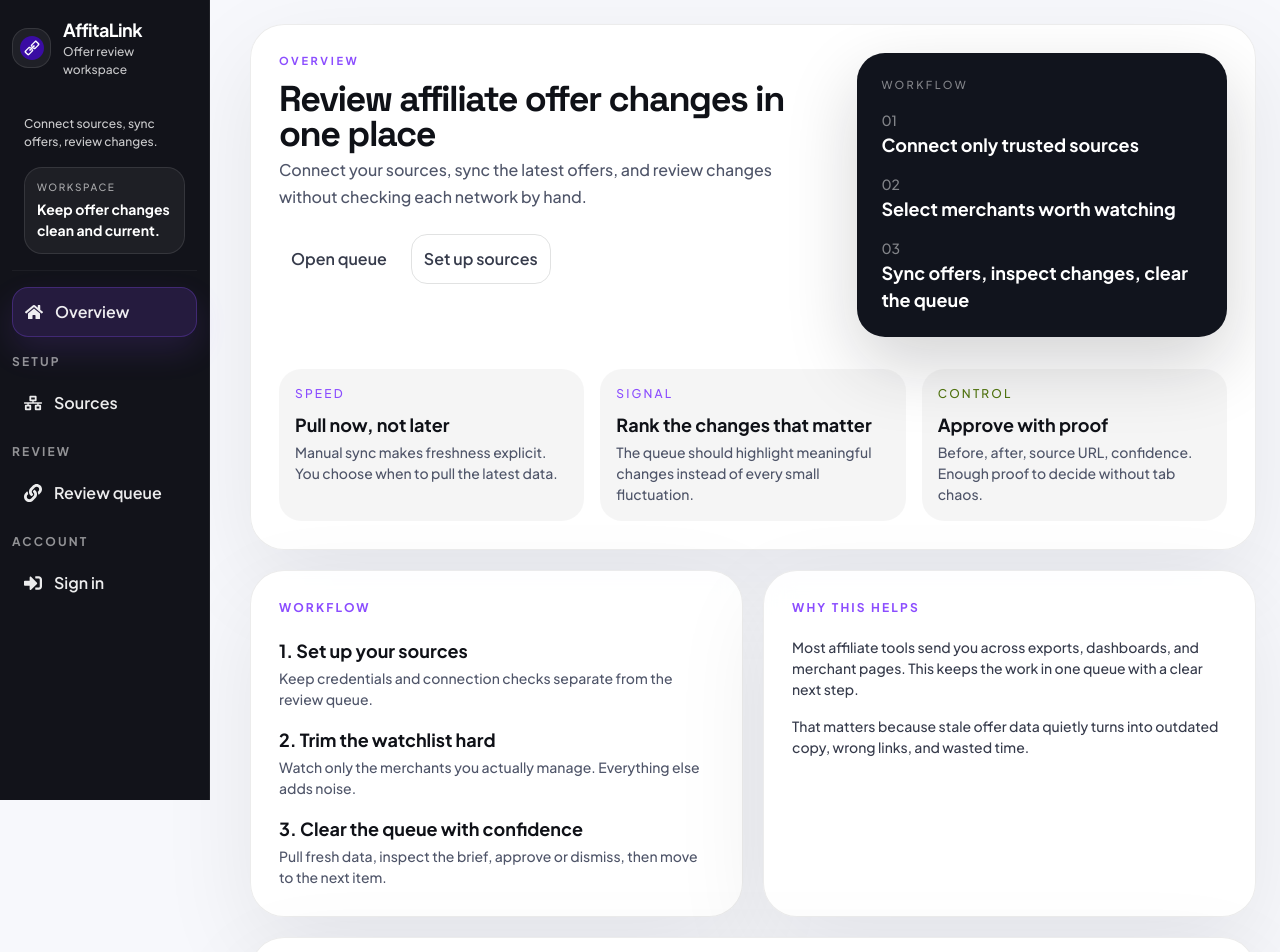
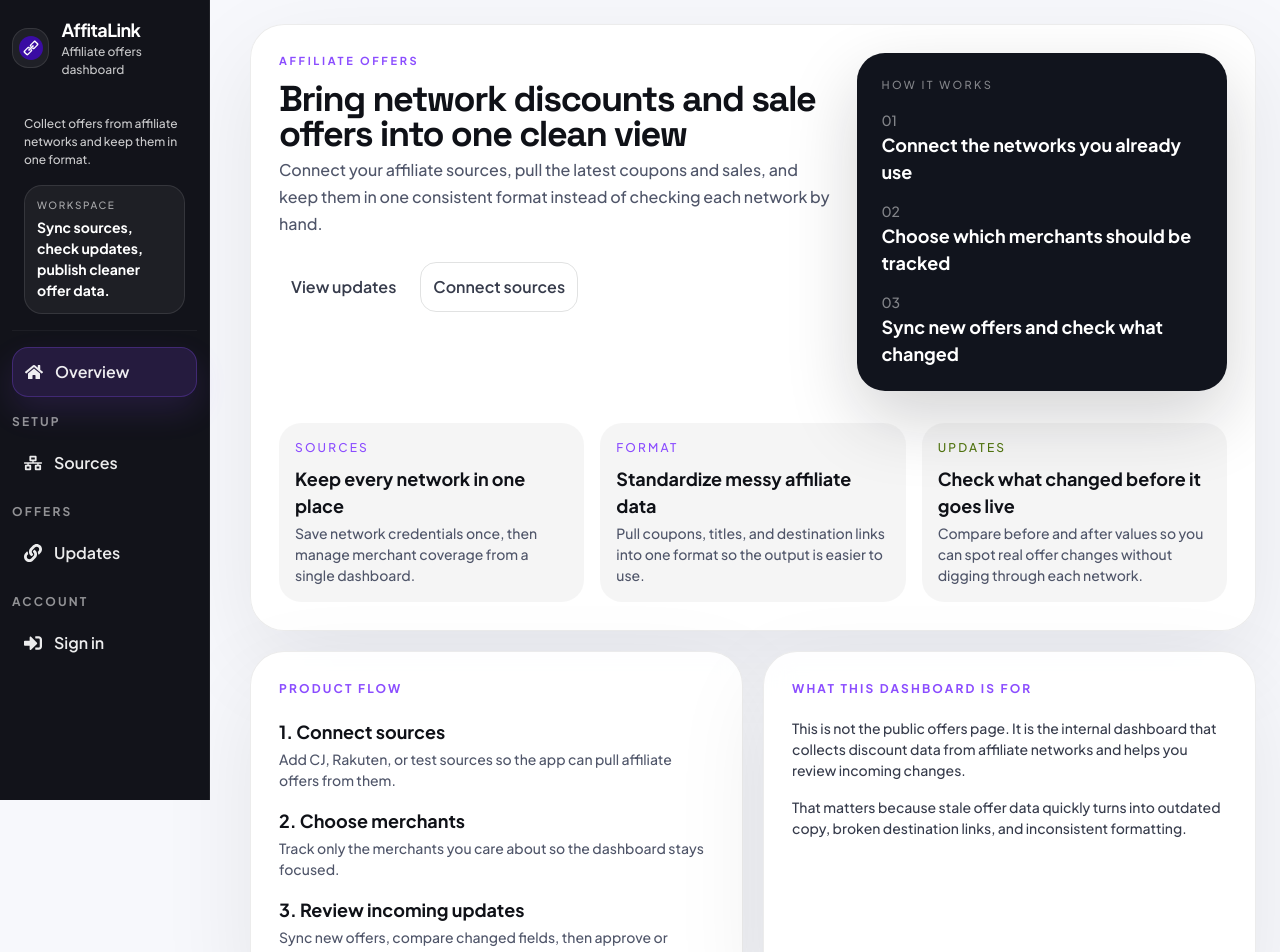
Before and after one commit to hjplumtree/Affitalink, a Next.js app: page / in a window 1280 px wide. Shown: the top 952 px of the page. Built offline with nearby package versions, Linux system fonts and the light colour scheme; no server answers.

Commit message:
style(product): clarify offer dashboard IA and copy

```diff
--- a/components/HealthStrip.js
+++ b/components/HealthStrip.js
@@ -68,7 +68,7 @@
           </Flex>
           <Box>
             <Text fontSize="xs" letterSpacing="0.18em" textTransform="uppercase" color="brand.500">
-              Sync health
+              Source status
             </Text>
             <Text fontWeight="700" color="ink.900">
               {tone.label}
@@ -82,7 +82,7 @@
           </Text>
           <Text mt={1} fontSize="sm" color="ink.500">
             {summary?.lastSyncAt
-              ? `Last sync: ${new Date(summary.lastSyncAt).toLocaleString()}.`
+              ? `Last update check: ${new Date(summary.lastSyncAt).toLocaleString()}.`
               : "No manual sync has been run yet."}
           </Text>
         </Box>
@@ -120,7 +120,7 @@
           leftIcon={<FaSync />}
           variant="accent"
         >
-          Sync now
+          Check for updates
         </Button>
       </HStack>
     </Flex>
--- a/components/Navigator.js
+++ b/components/Navigator.js
@@ -51,7 +51,7 @@
               AffitaLink
             </Text>
             <Text fontSize="xs" color="rgba(255,255,255,0.76)">
-              Offer review workspace
+              Affiliate offers dashboard
             </Text>
           </Box>
         </HStack>
@@ -85,7 +85,7 @@
           mb={4}
           px={3}
         >
-          Connect sources, sync offers, review changes.
+          Collect offers from affiliate networks and keep them in one format.
         </Text>
         <Box
           display={{ base: burgerMenuOpen ? "block" : "none", lg: "block" }}
@@ -100,7 +100,7 @@
             Workspace
           </Text>
           <Text mt={1} fontSize="sm" color="white" fontWeight="700">
-            Keep offer changes clean and current.
+            Sync sources, check updates, publish cleaner offer data.
           </Text>
         </Box>
         <Divider borderColor="whiteAlpha.200" mb={4} />
@@ -166,7 +166,7 @@
           letterSpacing="0.18em"
           fontWeight="700"
         >
-          REVIEW
+          OFFERS
         </Text>
         <RouterLink
           to="/links"
@@ -186,7 +186,7 @@
           <Text
             display={{ base: burgerMenuOpen ? "inline-block" : "none", lg: "inline-block" }}
             >
-            Review queue
+            Updates
           </Text>
         </RouterLink>
 
--- a/pages/index.js
+++ b/pages/index.js
@@ -10,13 +10,13 @@
         <Grid templateColumns={{ base: "1fr", xl: "1.2fr 0.8fr" }} gap={6} alignItems="start">
           <Box>
             <Header
-              eyebrow="Overview"
-              title="Review affiliate offer changes in one place"
-              subtitle="Connect your sources, sync the latest offers, and review changes without checking each network by hand."
+              eyebrow="Affiliate offers"
+              title="Bring network discounts and sale offers into one clean view"
+              subtitle="Connect your affiliate sources, pull the latest coupons and sales, and keep them in one consistent format instead of checking each network by hand."
             />
             <HStack mt={6} spacing={3} flexWrap="wrap">
               <RouterLink to="/links" display="inline-flex" width="fit-content">
-                Open queue
+                View updates
               </RouterLink>
               <RouterLink
                 to="/networks"
@@ -25,7 +25,7 @@
                 bg="transparent"
                 border="1px solid rgba(15, 17, 23, 0.12)"
               >
-                Set up sources
+                Connect sources
               </RouterLink>
             </HStack>
           </Box>
@@ -37,20 +37,20 @@
             boxShadow="0 28px 70px rgba(15,17,23,0.18)"
           >
             <Text fontSize="11px" letterSpacing="0.22em" textTransform="uppercase" color="whiteAlpha.600">
-              Workflow
+              How it works
             </Text>
             <VStack align="stretch" spacing={4} mt={4}>
               <Box>
                 <Text fontSize="sm" color="whiteAlpha.600">01</Text>
-                <Text fontSize="lg" fontWeight="700">Connect only trusted sources</Text>
+                <Text fontSize="lg" fontWeight="700">Connect the networks you already use</Text>
               </Box>
               <Box>
                 <Text fontSize="sm" color="whiteAlpha.600">02</Text>
-                <Text fontSize="lg" fontWeight="700">Select merchants worth watching</Text>
+                <Text fontSize="lg" fontWeight="700">Choose which merchants should be tracked</Text>
               </Box>
               <Box>
                 <Text fontSize="sm" color="whiteAlpha.600">03</Text>
-                <Text fontSize="lg" fontWeight="700">Sync offers, inspect changes, clear the queue</Text>
+                <Text fontSize="lg" fontWeight="700">Sync new offers and check what changed</Text>
               </Box>
             </VStack>
           </Box>
@@ -58,35 +58,35 @@
         <SimpleGrid columns={{ base: 1, md: 3 }} spacing={4} mt={8}>
           <Box p={4} borderRadius="22px" bg="rgba(15,17,23,0.04)">
             <Text fontSize="xs" textTransform="uppercase" letterSpacing="0.18em" color="brand.500">
-              Speed
+              Sources
             </Text>
             <Text mt={2} fontSize="lg" fontWeight="700" color="ink.900">
-              Pull now, not later
+              Keep every network in one place
             </Text>
             <Text mt={1} fontSize="sm" color="ink.600">
-              Manual sync makes freshness explicit. You choose when to pull the latest data.
+              Save network credentials once, then manage merchant coverage from a single dashboard.
             </Text>
           </Box>
           <Box p={4} borderRadius="22px" bg="rgba(15,17,23,0.04)">
             <Text fontSize="xs" textTransform="uppercase" letterSpacing="0.18em" color="brand.500">
-              Signal
+              Format
             </Text>
             <Text mt={2} fontSize="lg" fontWeight="700" color="ink.900">
-              Rank the changes that matter
+              Standardize messy affiliate data
             </Text>
             <Text mt={1} fontSize="sm" color="ink.600">
-              The queue should highlight meaningful changes instead of every small fluctuation.
+              Pull coupons, titles, and destination links into one format so the output is easier to use.
             </Text>
           </Box>
           <Box p={4} borderRadius="22px" bg="rgba(15,17,23,0.04)">
             <Text fontSize="xs" textTransform="uppercase" letterSpacing="0.18em" color="lime.700">
-              Control
+              Updates
             </Text>
             <Text mt={2} fontSize="lg" fontWeight="700" color="ink.900">
-              Approve with proof
+              Check what changed before it goes live
             </Text>
             <Text mt={1} fontSize="sm" color="ink.600">
-              Before, after, source URL, confidence. Enough proof to decide without tab chaos.
+              Compare before and after values so you can spot real offer changes without digging through each network.
             </Text>
           </Box>
         </SimpleGrid>
@@ -94,62 +94,62 @@
       <SimpleGrid columns={{ base: 1, xl: 2 }} spacing={5}>
         <SectionBox>
           <Text fontSize="xs" fontWeight="700" letterSpacing="0.18em" textTransform="uppercase" color="brand.500">
-            Workflow
+            Product flow
           </Text>
           <VStack align="stretch" mt={5} spacing={4}>
             <Box>
               <Text fontSize="lg" fontWeight="700" color="ink.900">
-                1. Set up your sources
+                1. Connect sources
               </Text>
               <Text mt={1} fontSize="sm" color="ink.600">
-                Keep credentials and connection checks separate from the review queue.
+                Add CJ, Rakuten, or test sources so the app can pull affiliate offers from them.
               </Text>
             </Box>
             <Box>
               <Text fontSize="lg" fontWeight="700" color="ink.900">
-                2. Trim the watchlist hard
+                2. Choose merchants
               </Text>
               <Text mt={1} fontSize="sm" color="ink.600">
-                Watch only the merchants you actually manage. Everything else adds noise.
+                Track only the merchants you care about so the dashboard stays focused.
               </Text>
             </Box>
             <Box>
               <Text fontSize="lg" fontWeight="700" color="ink.900">
-                3. Clear the queue with confidence
+                3. Review incoming updates
               </Text>
               <Text mt={1} fontSize="sm" color="ink.600">
-                Pull fresh data, inspect the brief, approve or dismiss, then move to the next item.
+                Sync new offers, compare changed fields, then approve or dismiss each update.
               </Text>
             </Box>
           </VStack>
         </SectionBox>
         <SectionBox>
           <Text fontSize="xs" fontWeight="700" letterSpacing="0.18em" textTransform="uppercase" color="brand.500">
-            Why this helps
+            What this dashboard is for
           </Text>
           <VStack align="stretch" mt={5} spacing={4}>
             <Text fontSize="sm" color="ink.700">
-              Most affiliate tools send you across exports, dashboards, and merchant pages. This keeps the work in one queue with a clear next step.
+              This is not the public offers page. It is the internal dashboard that collects discount data from affiliate networks and helps you review incoming changes.
             </Text>
             <Text fontSize="sm" color="ink.700">
-              That matters because stale offer data quietly turns into outdated copy, wrong links, and wasted time.
+              That matters because stale offer data quickly turns into outdated copy, broken destination links, and inconsistent formatting.
             </Text>
           </VStack>
         </SectionBox>
       </SimpleGrid>
       <SectionBox bg="rgba(255,255,255,0.98)">
         <Text fontSize="xs" fontWeight="700" letterSpacing="0.18em" textTransform="uppercase" color="brand.500">
-          Network access
+          Before you connect
         </Text>
         <Text fontSize="lg" fontWeight="700" mt={3} color="ink.900">
-          Ready once your partner accounts are ready
+          You need active affiliate network access
         </Text>
         <Text fontSize="sm" color="ink.600" mt={2}>
-          You must already be an affiliate to a network site to connect.
+          This dashboard only works if you already have partner access to a network.
         </Text>
         <Text fontSize="sm">
           If you are already a partner with CJ or Rakuten, connect right away and start
-          using the review queue instead of checking each source by hand.
+          using this dashboard instead of checking each source by hand.
         </Text>
         <Text fontSize="sm" mt={2}>
           More about partner programs:{" "}
@@ -168,7 +168,7 @@
           width="fit-content"
           border="1px solid rgba(139, 77, 255, 0.16)"
         >
-          Open source settings
+          Connect a source
         </RouterLink>
       </SectionBox>
     </VStack>
--- a/pages/login.js
+++ b/pages/login.js
@@ -49,7 +49,7 @@
         <Header
           eyebrow="Authentication"
           title="Sign in to your workspace"
-          subtitle="Use your account to open the review queue and manage source settings for this workspace."
+          subtitle="Use your account to open offer updates and manage source settings for this workspace."
         />
         <SimpleGrid columns={{ base: 1, md: 3 }} spacing={3} mt={7}>
           <Box p={4} borderRadius="20px" bg="rgba(15,17,23,0.04)">
--- a/pages/networks/[site].js
+++ b/pages/networks/[site].js
@@ -165,7 +165,7 @@
             <Header
               eyebrow="Source settings"
               title={`Set up ${network_site_name?.toUpperCase()}`}
-              subtitle="Save credentials, test the connection, and choose which merchants should appear in the review queue."
+              subtitle="Save credentials, test the connection, and choose which merchants should appear in your incoming offer updates."
             />
             <Text mt={5} fontSize="sm" color="ink.600" maxW="48ch">
               Set up the source here, then go back to the queue when the connection is working.
--- a/pages/networks/index.js
+++ b/pages/networks/index.js
@@ -10,7 +10,7 @@
         <Header
           eyebrow="Sources"
           title="Connect the sources you want to monitor"
-          subtitle="Save credentials, test the connection, and choose which merchants should feed the review queue."
+          subtitle="Save credentials, test the connection, and choose which merchants should feed your incoming offer updates."
         />
         <SimpleGrid columns={{ base: 1, md: 3 }} spacing={3} mt={7}>
           <Box p={4} borderRadius="20px" bg="rgba(15,17,23,0.04)">
```
Also changed, not shown: components/ReviewDetailPane.js (+8 -8 lines), components/ReviewQueueList.js (+7 -7 lines), pages/links.js (+7 -7 lines).
